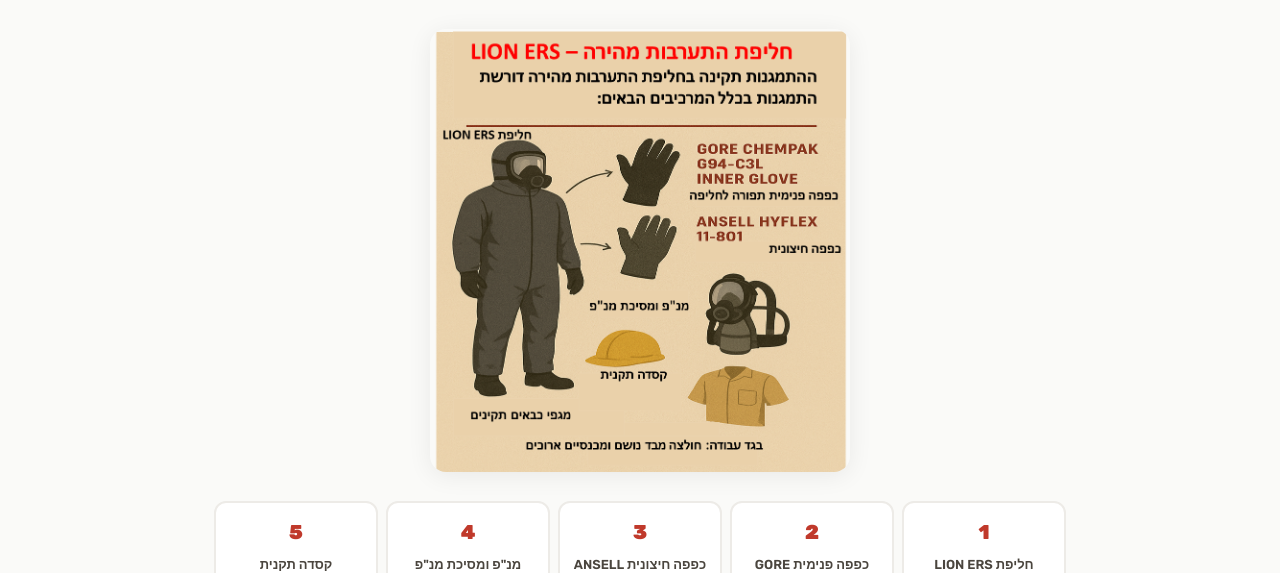
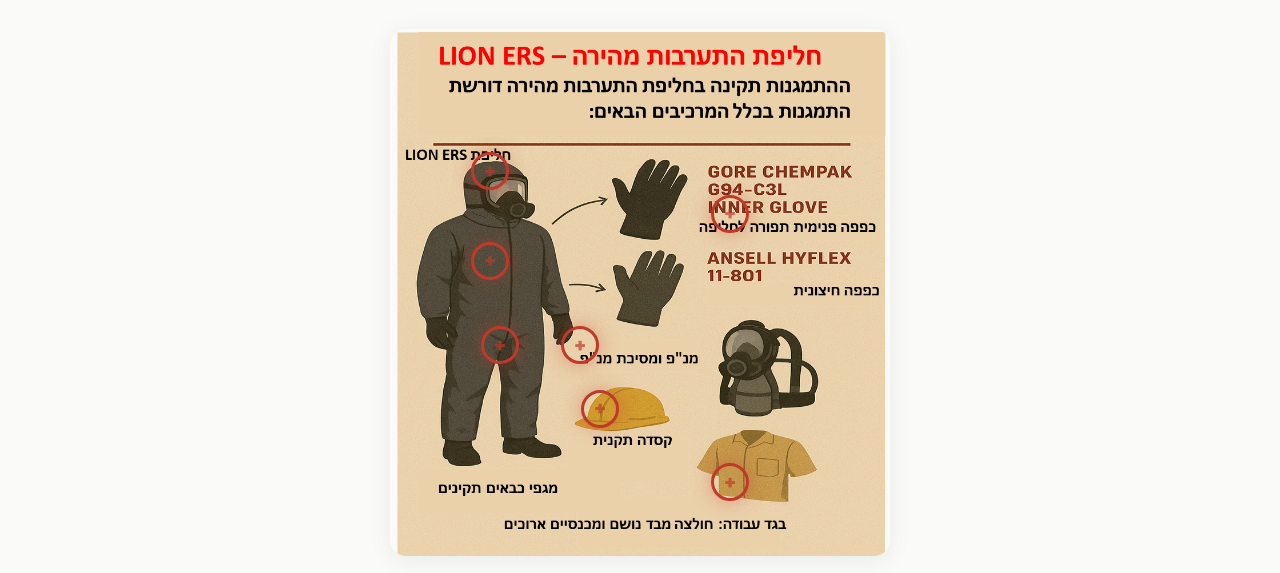
Before and after one commit to roiez1-60-seconds-hazardous-materials/lion-ers-guide, a website: page public/index.html in a window 1280 px wide. Both pictures are taken after a click on the link "רכיבים". Shown: the part 169-742 px from the top of the page. Drawn offline with Linux system fonts and the light colour scheme; a web font is replaced by a local one.

Commit message:
Fix: transparent ring hotspots on illustrations + left positioning + showComp function

```diff
--- a/public/index.html
+++ b/public/index.html
@@ -91,8 +91,9 @@
 /* INTERACTIVE SUIT */
 .suit-viewer{position:relative;max-width:500px;margin:0 auto;text-align:center}
 .suit-viewer img{width:100%;border-radius:var(--radius)}
-.suit-hotspot{position:absolute;width:30px;height:30px;border-radius:50%;background:rgba(192,57,43,.85);border:2px solid #fff;cursor:pointer;display:flex;align-items:center;justify-content:center;font-size:12px;font-weight:800;color:#fff;transition:all .3s;animation:glow 2s infinite;box-shadow:0 2px 8px rgba(0,0,0,.2)}
-.suit-hotspot:hover{transform:scale(1.2);background:rgba(192,57,43,1)}
+.suit-hotspot{position:absolute;width:38px;height:38px;border-radius:50%;background:transparent;border:3px solid var(--fire);cursor:pointer;display:flex;align-items:center;justify-content:center;font-size:12px;font-weight:800;color:transparent;transition:all .3s;animation:glow 2s infinite;transform:translate(-50%,-50%)}
+.suit-hotspot:hover{transform:translate(-50%,-50%) scale(1.3);background:rgba(192,57,43,.2);border-width:3px}
+.suit-hotspot::after{content:'+';color:var(--fire);font-size:18px;font-weight:900;opacity:.7}
 .suit-tooltip{position:absolute;background:var(--charcoal);color:#fff;padding:12px 16px;border-radius:10px;font-size:13px;max-width:250px;z-index:10;box-shadow:var(--shadow-lg);pointer-events:none;opacity:0;transition:opacity .2s;line-height:1.6}
 .suit-tooltip.show{opacity:1}
 .suit-tooltip h5{font-size:14px;margin-bottom:4px;color:var(--amber-border)}
@@ -132,7 +133,16 @@
 
 <!-- COMPONENTS - Interactive Suit -->
 <section id="components"><div class="sec-header reveal"><h2>רכיבי הערכה</h2><p>לחצו על כל רכיב בתמונה לפרטים נוספים</p></div>
-<div style="text-align:center" class="reveal"><img src="images/suit-components.png" alt="רכיבי חליפה" style="max-width:420px;width:100%;border-radius:var(--radius);box-shadow:var(--shadow-lg)"></div>
+<div style="position:relative;max-width:500px;margin:0 auto" class="reveal">
+<img src="images/suit-components.png" alt="רכיבי חליפה" style="width:100%;border-radius:var(--radius);box-shadow:var(--shadow-lg);display:block">
+<div class="suit-hotspot" style="top:35%;left:68%" onclick="showComp(0)"></div>
+<div class="suit-hotspot" style="top:27%;left:20%" onclick="showComp(1)"></div>
+<div class="suit-hotspot" style="top:44%;left:20%" onclick="showComp(2)"></div>
+<div class="suit-hotspot" style="top:60%;left:38%" onclick="showComp(3)"></div>
+<div class="suit-hotspot" style="top:72%;left:42%" onclick="showComp(4)"></div>
+<div class="suit-hotspot" style="top:60%;left:22%" onclick="showComp(3)"></div>
+<div class="suit-hotspot" style="top:86%;left:68%" onclick="showComp(5)"></div>
+</div>
 <div class="comp-grid reveal" style="display:grid;grid-template-columns:repeat(auto-fit,minmax(140px,1fr));gap:8px;margin-top:20px" id="compBtns"></div>
 <div id="compDetail" class="card" style="display:none;margin-top:16px;border-color:var(--fire-border);animation:slideIn .3s ease"><div class="card-header"><div class="card-icon" style="background:var(--fire-bg)" id="compIcon"></div><div class="card-title" id="compTitle"></div></div><div class="card-text" id="compText"></div></div>
 <div class="alert alert-warning reveal" style="margin-top:24px"><h4>⚠️ שימו לב</h4><ul><li>אין מסיכה עם קליפס — רק רצועות</li><li>חובה שני סוגי כפפות</li><li>הסירו תכשיטים ופריטים אישיים</li></ul></div></section>
@@ -199,8 +209,8 @@
 
 // ===== INTERACTIVE SUIT COMPONENTS =====
 const compData=[{n:'חליפת LION ERS',t:'הגנה כימית מפני אדים, גזים והתזה. כוללת ברדס, גרביים פנימיות ורוכסן עם כיסוי. משקל 2.7 ק"ג.',i:'🧥'},{n:'כפפה פנימית GORE',t:'GORE CHEMPAK G94-C3L — כפפה פנימית תפורה לחליפה. מספקת הגנה כימית.',i:'🧤'},{n:'כפפה חיצונית ANSELL',t:'ANSELL HyFlex 11-801 — כפפה חיצונית להגנה מכנית. נלבשת מעל הפנימית.',i:'🧤'},{n:'מנ"פ ומסיכת מנ"פ',t:'מערכת נשימה פתוחה + גליל אוויר מלא. מסיכה עם רצועות בלבד — אין קליפס!',i:'🫁'},{n:'קסדה תקנית',t:'כולל רצועת אבטחה. נלבשת אחרונה בתהליך ההתמגנות.',i:'⛑'},{n:'מגפי כבאים',t:'מגפיים תקניות. קצוות המכנס מושחלים מעליהם (הרעפה).',i:'👢'},{n:'בגד עבודה',t:'חולצה שרוול קצר מבד נושם + מכנסיים ארוכים. נלבש מתחת לחליפה.',i:'👕'}];
-function initCompBtns(){const c=document.getElementById('compBtns');c.innerHTML='';compData.forEach((d,i)=>{const b=document.createElement('div');b.className='comp-btn';b.innerHTML='<span class="comp-btn-num">'+(i+1)+'</span>'+d.n;b.onclick=()=>{c.querySelectorAll('.comp-btn').forEach(x=>x.classList.remove('active'));b.classList.add('active');const det=document.getElementById('compDetail');det.style.display='block';document.getElementById('compIcon').textContent=d.i;document.getElementById('compTitle').textContent=d.n;document.getElementById('compText').textContent=d.t;det.style.animation='none';det.offsetHeight;det.style.animation='slideIn .3s ease';snd('ok')};c.appendChild(b)})}
-initCompBtns();
+function initCompBtns(){const c=document.getElementById('compBtns');c.innerHTML='';compData.forEach((d,i)=>{const b=document.createElement('div');b.className='comp-btn';b.id='compBtn'+i;b.innerHTML='<span class="comp-btn-num">'+(i+1)+'</span>'+d.n;b.onclick=()=>showComp(i);c.appendChild(b)})}
+function showComp(i){const d=compData[i];document.querySelectorAll('.comp-btn').forEach(x=>x.classList.remove('active'));const btn=document.getElementById('compBtn'+i);if(btn)btn.classList.add('active');const det=document.getElementById('compDetail');det.style.display='block';document.getElementById('compIcon').textContent=d.i;document.getElementById('compTitle').textContent=d.n;document.getElementById('compText').textContent=d.t;det.style.animation='none';det.offsetHeight;det.style.animation='slideIn .3s ease';det.scrollIntoView({behavior:'smooth',block:'nearest'});snd('ok')}initCompBtns();
 
 // ===== GAMIFICATION =====
 let totalScore=0,completedActivities=new Set();
```
